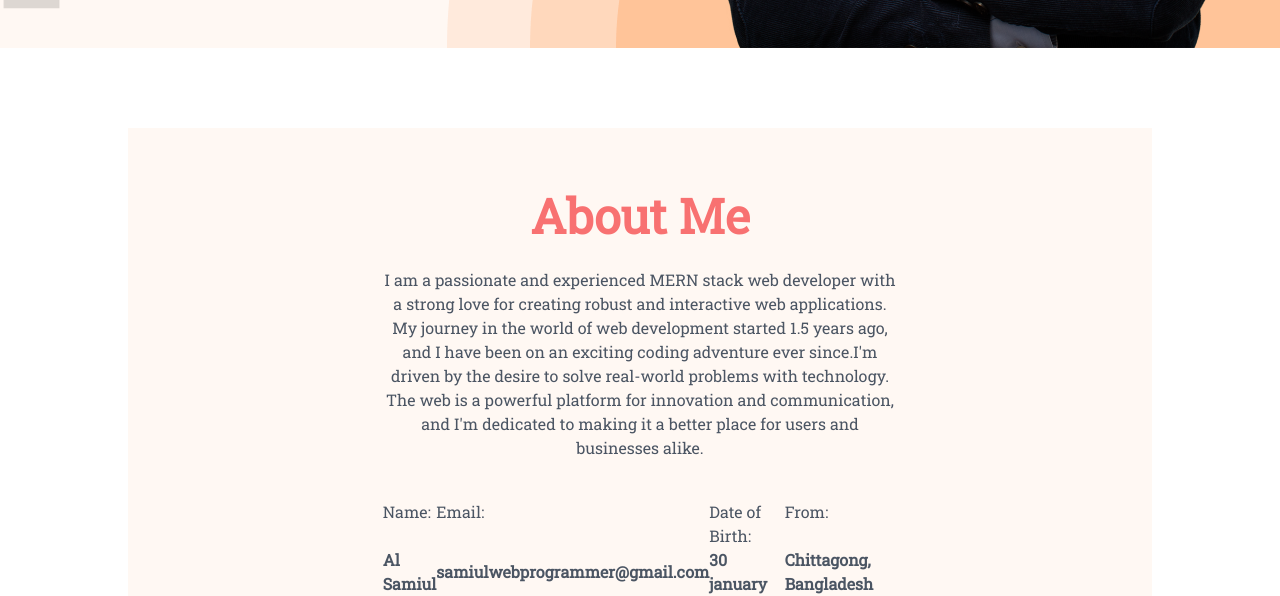
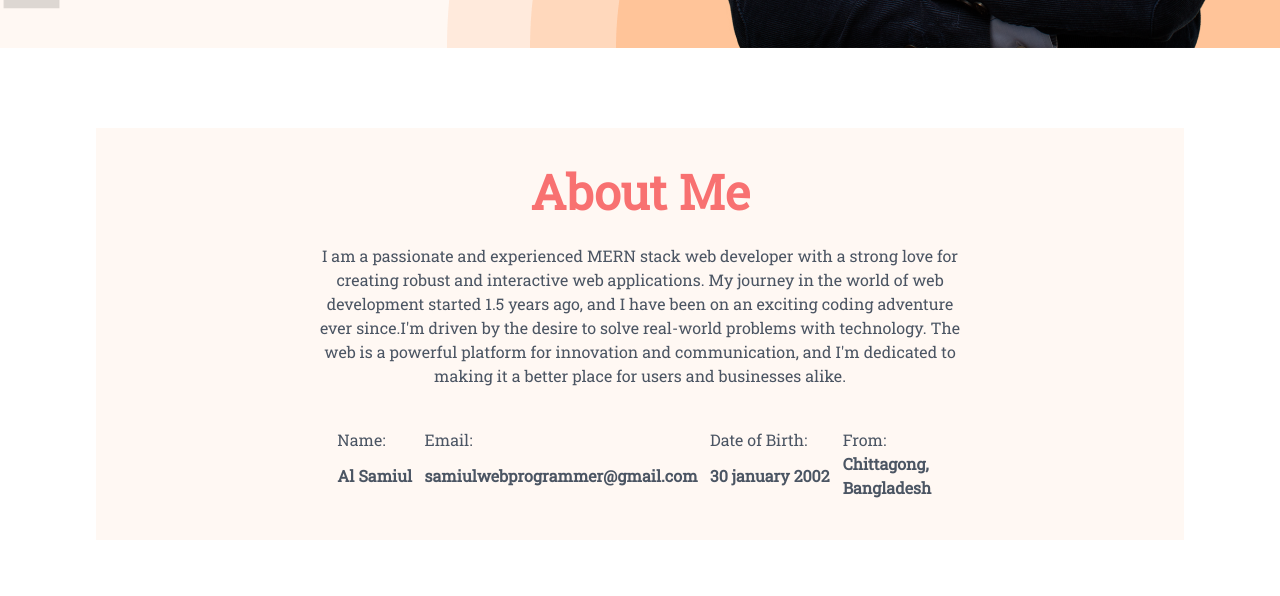
Before and after one commit to mohammad-al-samiul/personal-portfolio-react, a React (Vite) app: page / in a window 1280 px wide. Shown: the part 700-1296 px from the top of the page. Built offline with nearby package versions, Linux system fonts and the light colour scheme; a web font is replaced by a local one.

Commit message:
about me responsive

```diff
--- a/src/Pages/About/About.jsx
+++ b/src/Pages/About/About.jsx
@@ -2,9 +2,9 @@ import React from "react";
 
 function About() {
   return (
-    <div className="w-[90%] lg:w-[80%] mx-auto bg-[#fff8f3] text-gray-600 flex justify-center mt-10 lg:mt-20 ">
-      <div className="p-8 lg:p-16 lg:w-2/3">
-        <div className="lg:text-center text-justify px-5">
+    <div className="w-[90%] lg:w-[85%] mx-auto bg-[#fff8f3] text-gray-600 flex justify-center mt-10 lg:mt-20 ">
+      <div className="p-8 lg:p-10 lg:w-2/3">
+        <div className="lg:text-center text-justify">
           <h1 className="text-3xl lg:text-5xl font-bold text-center text-red-400">
             About Me
           </h1>
@@ -19,8 +19,8 @@ function About() {
             alike.
           </p>
         </div>
-        <div className="lg:flex justify-between mt-10 px-5">
-          <div className="flex lg:grid">
+        <div className="lg:flex justify-between mt-10 px-5  ">
+          <div className="flex lg:grid ">
             <p>Name:</p>
             <h3 className="font-bold">Al Samiul</h3>
           </div>
@@ -28,11 +28,11 @@ function About() {
             <p>Email:</p>
             <h3 className="font-bold ">samiulwebprogrammer@gmail.com</h3>
           </div>
-          <div className="flex lg:grid">
+          <div className="flex lg:grid lg:w-[120px]">
             <p>Date of Birth:</p>
             <h3 className="font-bold">30 january 2002</h3>
           </div>
-          <div className="flex lg:grid">
+          <div className="flex lg:grid lg:w-[100px]">
             <p>From:</p>
             <h3 className="font-bold">Chittagong, Bangladesh</h3>
           </div>
```
